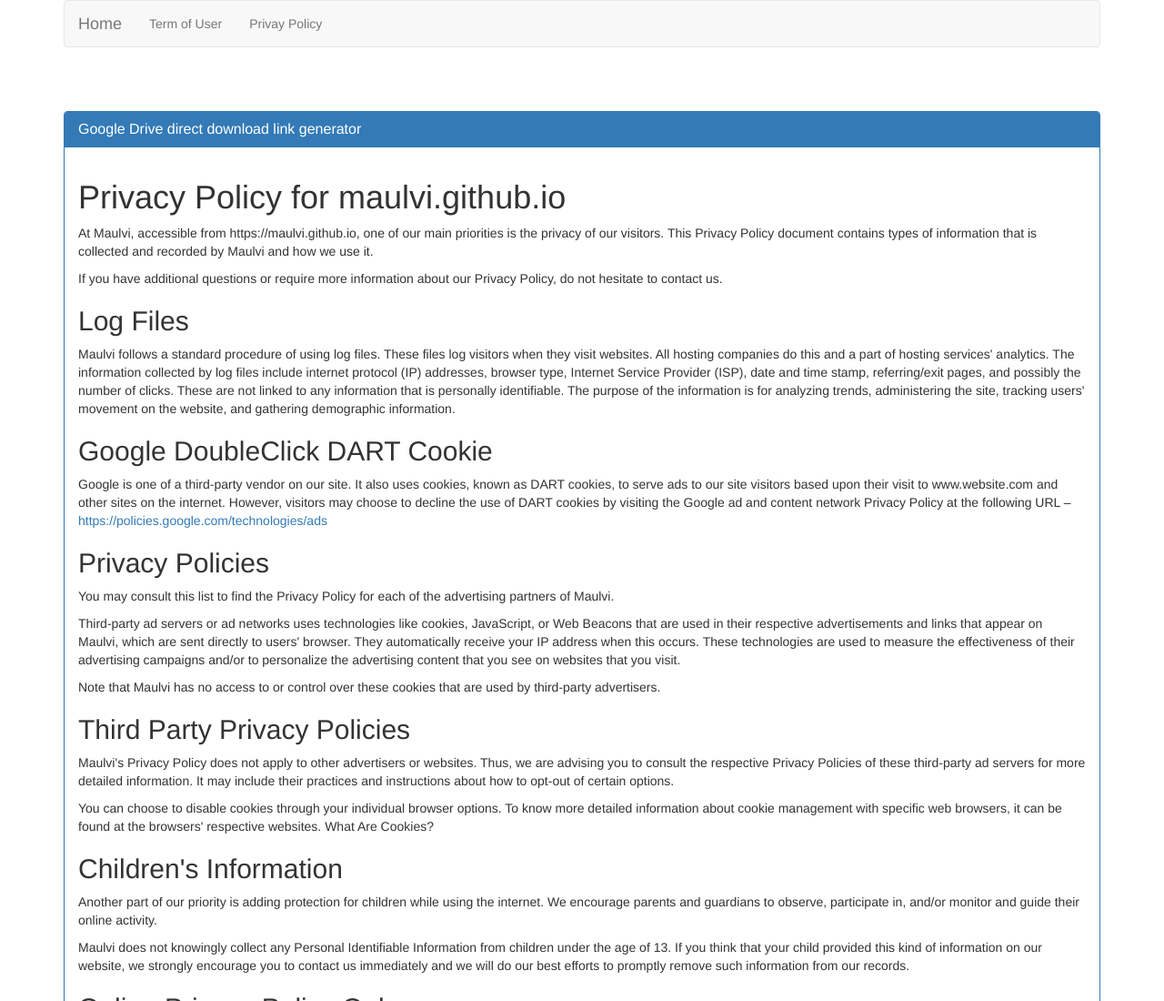
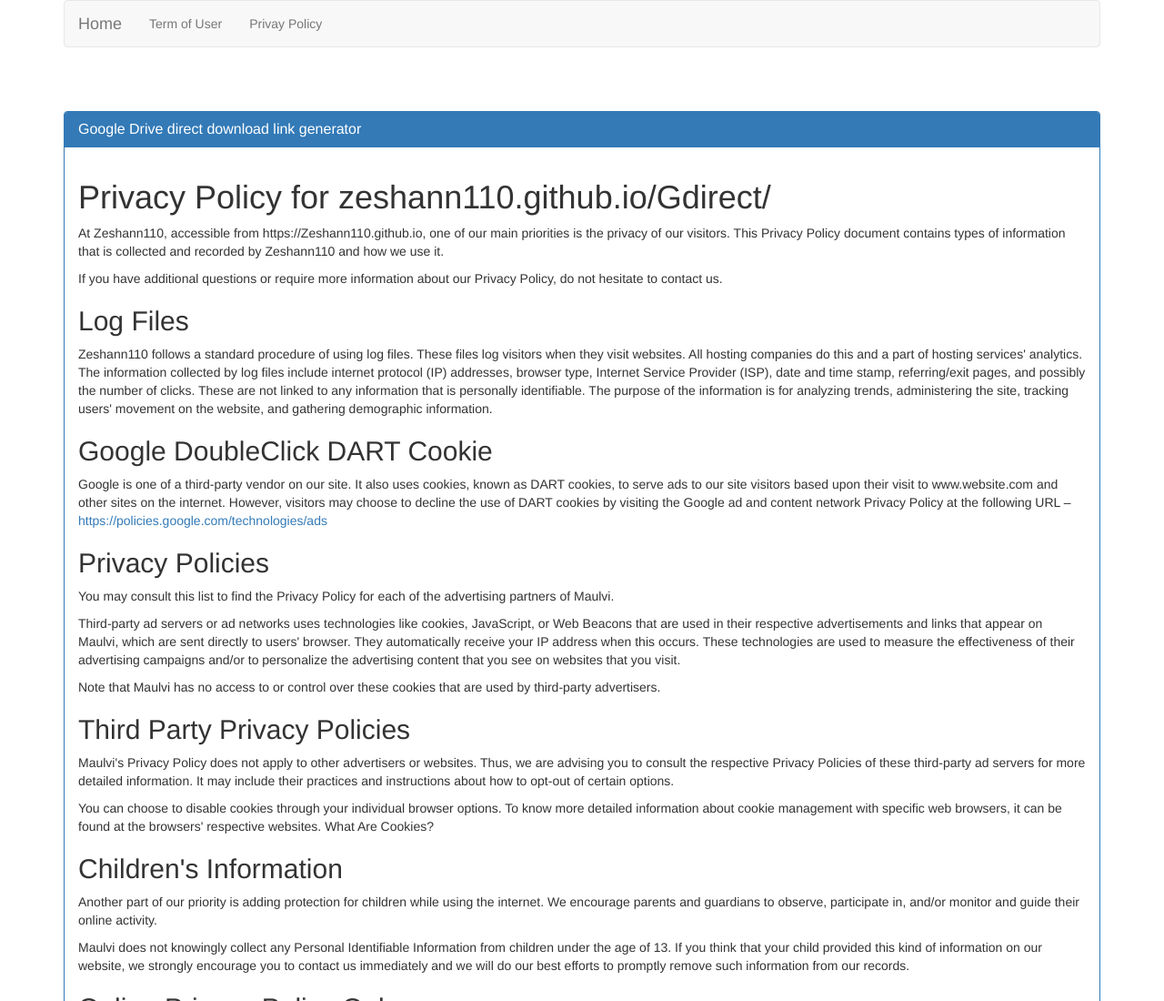
Before and after one commit to zeshann110/Gdirect, a plain HTML site: page privacy-policy.html in a window 1280 px wide. Shown: the top 1100 px of the page at 91% size. Drawn offline with nearby package versions, Linux system fonts and the light colour scheme; some packages are replaced by stand-ins of ours; a script that the page names is missing.

Commit message:
Update privacy-policy.html

```diff
--- a/privacy-policy.html
+++ b/privacy-policy.html
@@ -6,7 +6,6 @@
   <meta name="description" content="Fastest tool to convert Google drive link to direct download." />
 <meta name="keywords" content="fastest,google drive download,direct link,drive direct,direct download drive,direct download google drive" />
   <link rel='stylesheet prefetch' href='https://maxcdn.bootstrapcdn.com/bootstrap/3.3.6/css/bootstrap.min.css'>
-  <script data-ad-client="ca-pub-4655040701188023" async src="https://pagead2.googlesyndication.com/pagead/js/adsbygoogle.js"></script>
       <link rel="stylesheet" href="css/style.css">
 </head>
 
@@ -29,15 +28,15 @@
     </div>
     <div class="panel-body">
 
-<h1>Privacy Policy for maulvi.github.io</h1>
+<h1>Privacy Policy for zeshann110.github.io/Gdirect/</h1>
 
-<p>At Maulvi, accessible from https://maulvi.github.io, one of our main priorities is the privacy of our visitors. This Privacy Policy document contains types of information that is collected and recorded by Maulvi and how we use it.</p>
+<p>At Zeshann110, accessible from https://Zeshann110.github.io, one of our main priorities is the privacy of our visitors. This Privacy Policy document contains types of information that is collected and recorded by Zeshann110 and how we use it.</p>
 
 <p>If you have additional questions or require more information about our Privacy Policy, do not hesitate to contact us.</p>
 
 <h2>Log Files</h2>
 
-<p>Maulvi follows a standard procedure of using log files. These files log visitors when they visit websites. All hosting companies do this and a part of hosting services' analytics. The information collected by log files include internet protocol (IP) addresses, browser type, Internet Service Provider (ISP), date and time stamp, referring/exit pages, and possibly the number of clicks. These are not linked to any information that is personally identifiable. The purpose of the information is for analyzing trends, administering the site, tracking users' movement on the website, and gathering demographic information.</p>
+<p>Zeshann110 follows a standard procedure of using log files. These files log visitors when they visit websites. All hosting companies do this and a part of hosting services' analytics. The information collected by log files include internet protocol (IP) addresses, browser type, Internet Service Provider (ISP), date and time stamp, referring/exit pages, and possibly the number of clicks. These are not linked to any information that is personally identifiable. The purpose of the information is for analyzing trends, administering the site, tracking users' movement on the website, and gathering demographic information.</p>
 
 
 <h2>Google DoubleClick DART Cookie</h2>
```
